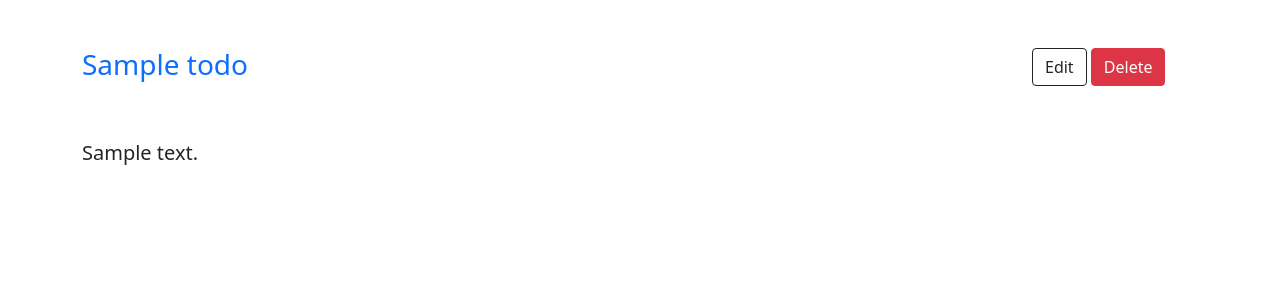
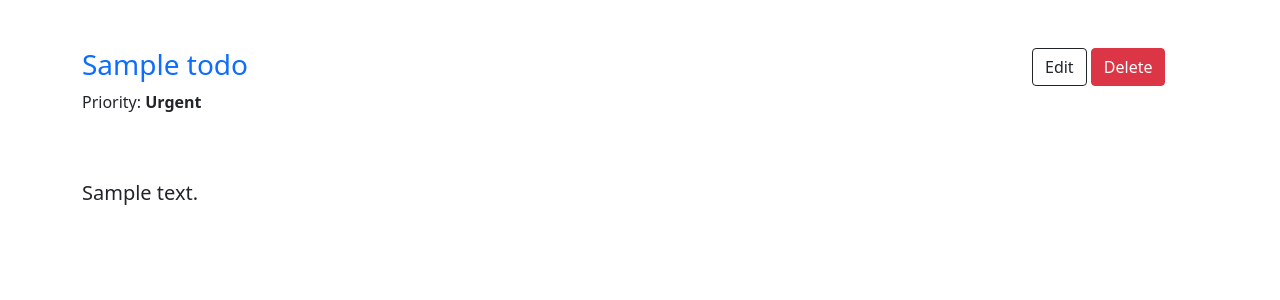
Before and after one commit to Nisarg-18/my-todo, a Django app: page /read/1 in a window 1280 px wide. Shown: the part 57-357 px from the top of the page. Run offline with Django 4.2, Linux system fonts and the light colour scheme; tables that the repository leaves empty hold one stand-in row (values such as "Sample post"); some libraries are stand-ins or nearby versions.

Commit message:
added priority feature

```diff
--- a/todo/templates/webpages/home.html
+++ b/todo/templates/webpages/home.html
@@ -26,6 +26,7 @@
             <a href="{% url 'read' t.id %}" class="text-decoration-none text-dark">
               <div class="card">
               <div class="card-body">
+                <p>{{ t.priority }}</p>
                 <h5 class="card-title">{{ t.title }}</h5>
                 <p><em>{{ t.created_date }}</em></p>
                 <p class="card-text  mb-3">
--- a/todo/templates/webpages/todoDetails.html
+++ b/todo/templates/webpages/todoDetails.html
@@ -5,7 +5,9 @@
       <div class="container">
         <div class="row">
           <div class="col-lg-10 col-md-8">
-            <h3 class="text-primary">{{ todo.title }}</h3>
+            <h3 class="text-primary mb-2">{{ todo.title }}</h3>
+            <p>Priority: <b>{{ todo.priority }}</b></p>
+
           </div>
           <div class="col-lg-2 col-md-4">
             <a href="{% url 'edit' todo.id %}" class="btn btn-outline-dark"> Edit </a>
--- a/todo/webpages/models.py
+++ b/todo/webpages/models.py
@@ -4,8 +4,14 @@ from ckeditor.fields import RichTextField
 
 # Create your models here.
 class Todo(models.Model):
+    priority_choices=(
+        ('Urgent','Urgent'),
+        ('EOD','EOD'),
+        ('No Deadline','No Deadline'),
+    )
     title=models.CharField(max_length=255)
     description=RichTextField()
+    priority=models.CharField(max_length=100, choices=priority_choices)
     created_date=models.DateTimeField(default=datetime.now())
 
     def __str__(self):
--- a/todo/webpages/views.py
+++ b/todo/webpages/views.py
@@ -15,7 +15,8 @@ def create(request):
     if request.method=="POST":
         title=request.POST['title']
         desc=request.POST['desc']
-        todo=Todo(title=title,description=desc)
+        priority=request.POST['priority']
+        todo=Todo(title=title,description=desc,priority=priority)
         todo.save()
         return redirect('home')
     return render(request, 'webpages/createTodo.html')
```
Also changed, not shown: todo/templates/webpages/createTodo.html (+7 -0 lines), todo/webpages/migrations/0002_todo_priority_alter_todo_created_date.py (added).
